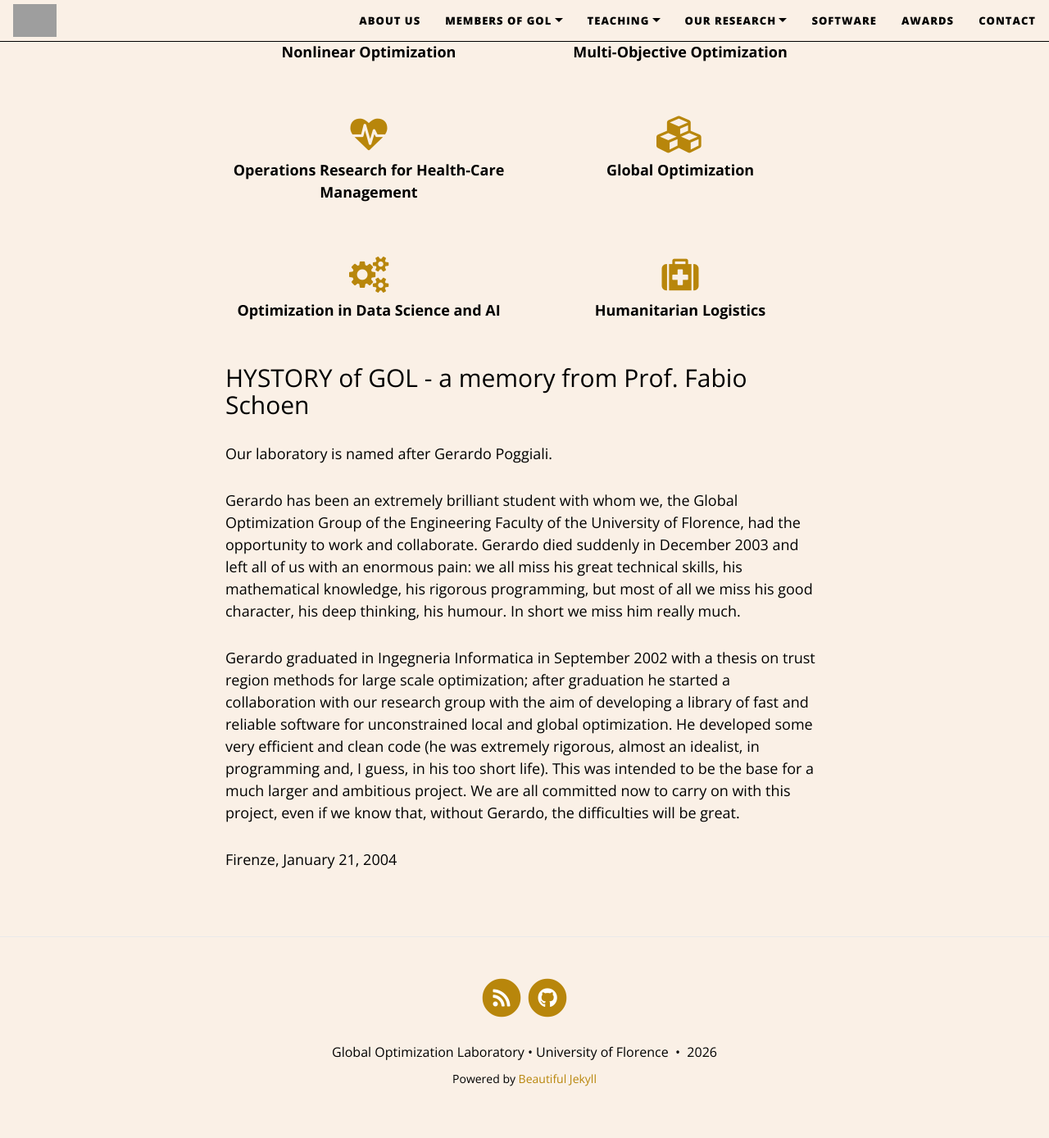
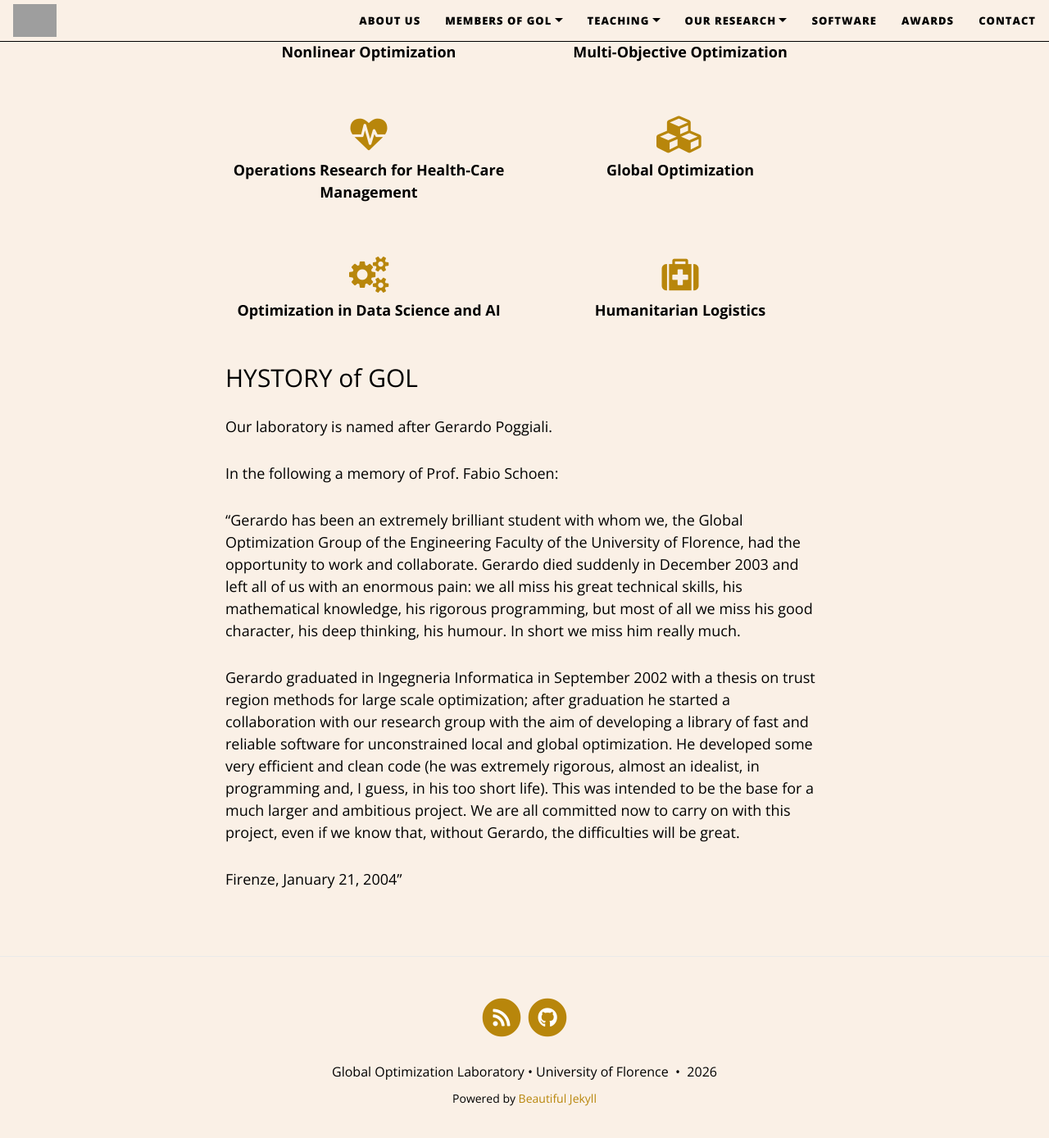
Before and after one commit to GOL-UniFI/GOL-UniFI.github.io, a Jekyll site: the page built from pages/about.md, in a window 1280 px wide and 1400 px high, scrolled down 644 px. Shown: the top 1388 px of the window at 82% size. Built offline with Jekyll 4.4.1, drawn with Linux system fonts in a browser that asks for light colours; nearby versions of some CDN libraries; grey boxes are pictures that could not be loaded.

Commit message:
Update about.md

```diff
--- a/pages/about.md
+++ b/pages/about.md
@@ -60,16 +60,18 @@ Our research is actively being conducted in the following areas:
 
 </div>
 
-## HYSTORY of GOL - a memory from Prof. Fabio Schoen
+## HYSTORY of GOL
 
 Our laboratory is named after Gerardo Poggiali.
 
-Gerardo has been an extremely brilliant student with whom we, the Global Optimization Group of the Engineering Faculty of the University of Florence, had the opportunity to work and collaborate. Gerardo died suddenly in December 2003 and left all of us with an enormous pain: we all miss his great technical skills, his
+In the following a memory of Prof. Fabio Schoen:
+
+"Gerardo has been an extremely brilliant student with whom we, the Global Optimization Group of the Engineering Faculty of the University of Florence, had the opportunity to work and collaborate. Gerardo died suddenly in December 2003 and left all of us with an enormous pain: we all miss his great technical skills, his
 mathematical knowledge, his rigorous programming, but most of all we miss his good character, his deep thinking, his humour. In short we miss him really much.
 
 Gerardo graduated in Ingegneria Informatica in September 2002 with a thesis on trust region methods for large scale optimization; after graduation he started a collaboration with our research group with the aim of developing a library of fast and reliable software for unconstrained local and global optimization. He developed some very efficient and clean code (he was extremely rigorous, almost an idealist, in programming and, I guess, in his too short life). This was intended to be the base for a much larger and ambitious project. We are all committed now to carry on with this project, even if we know that, without Gerardo, the difficulties will be great.
 
-Firenze, January 21, 2004
+Firenze, January 21, 2004"
 
 
 
```
